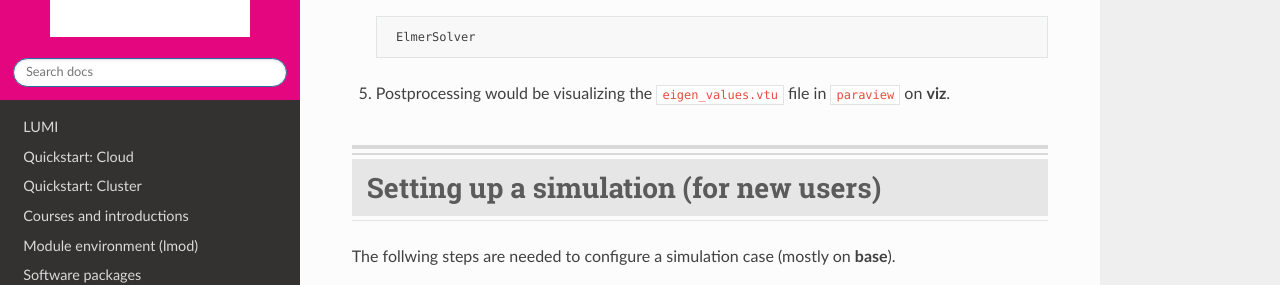
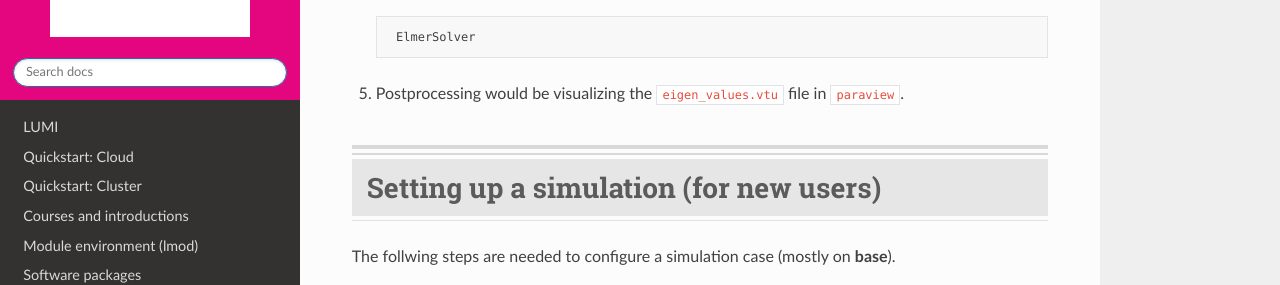
Before and after one commit to TalTech-HPC-Centre/user-guides-source, a Sphinx documentation site: the page built from docs/engineering/elmerfem.md, in a window 1280 px wide and 900 px high, scrolled down 1254 px. Shown: the part 174-459 px from the top of the window. Built offline with Sphinx 7.4.7 and the Read the Docs theme 2.0.0, drawn with Linux system fonts in a browser that asks for light colours.

Commit message:
modified:   engineering/elmerfem.md

```diff
--- a/docs/engineering/elmerfem.md
+++ b/docs/engineering/elmerfem.md
@@ -67,7 +67,7 @@ This makes the following main commands `ElmerGrid`, `ElmerSolver` available and
 
 	    ElmerSolver
 
-5. Postprocessing would be visualizing the `eigen_values.vtu` file in `paraview` on **viz**.
+5. Postprocessing would be visualizing the `eigen_values.vtu` file in `paraview`.
 
 <br>
 <br>
```
